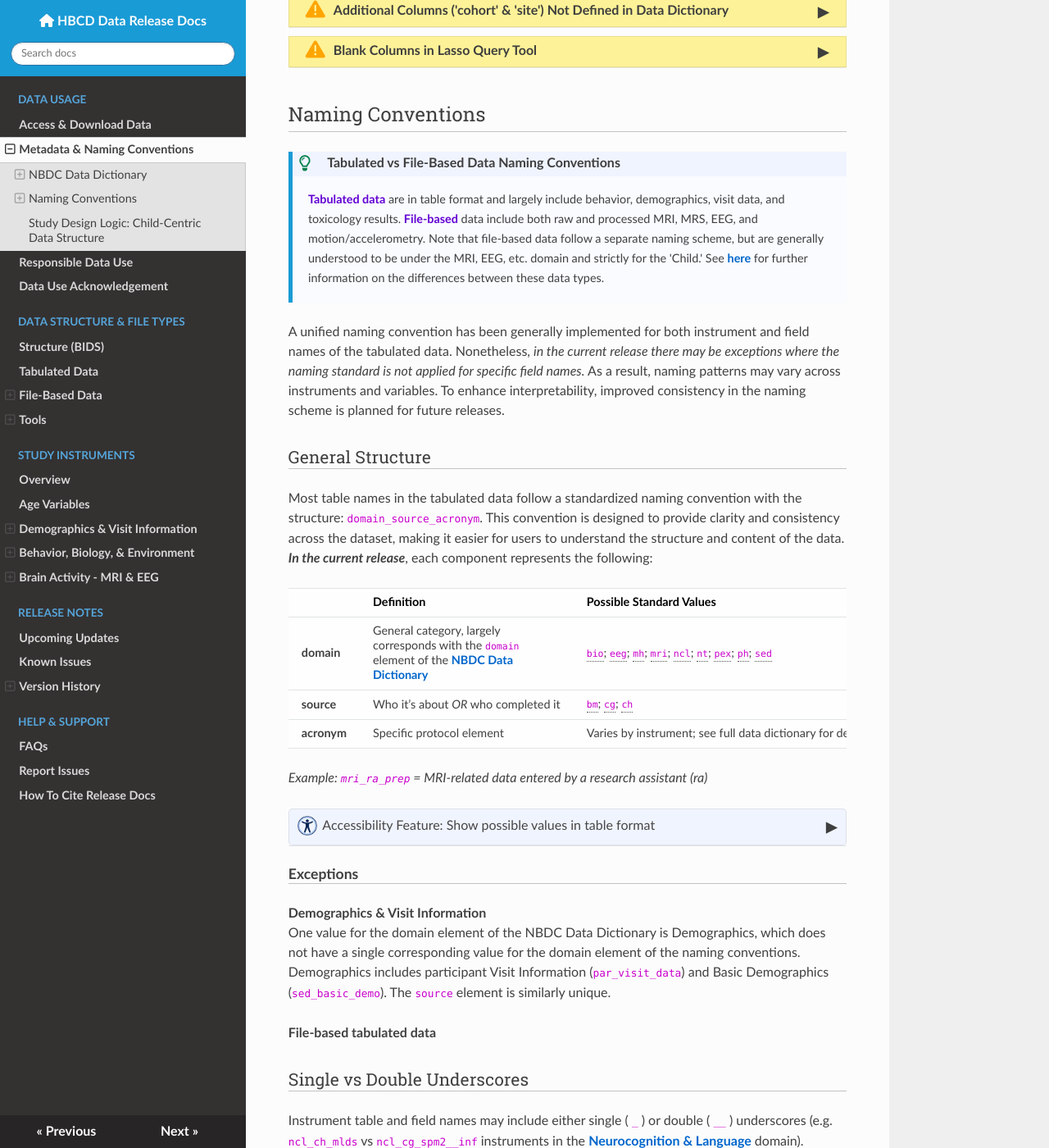
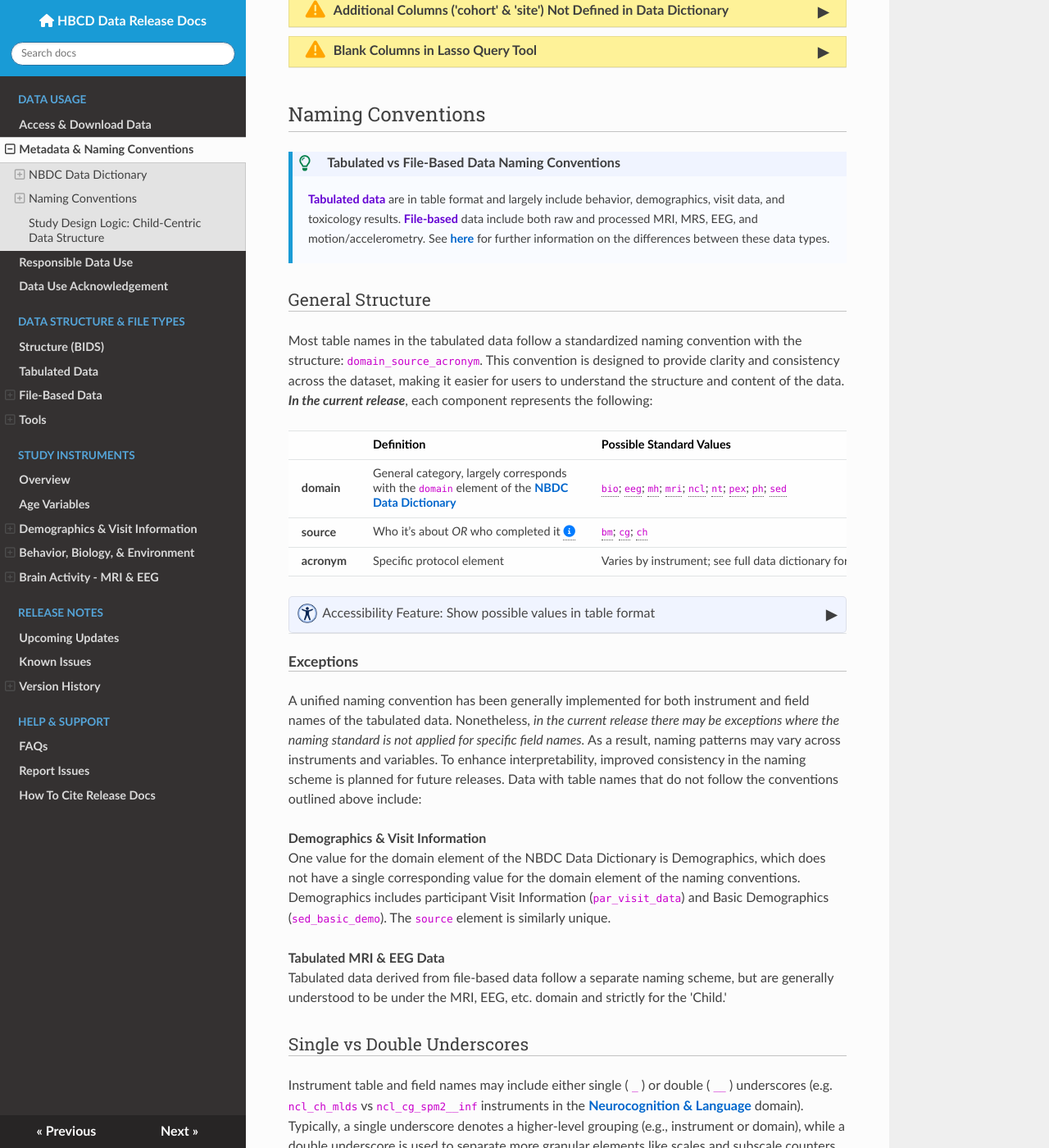
Before and after one commit to nbdc-datahub/hbcd-docs, an MkDocs documentation site: the page built from docs/access/metadata.md, in a window 1280 px wide and 1400 px high, scrolled down 2805 px. Shown: the whole window at 82% size. Built offline with MkDocs 1.6.1, drawn with Linux system fonts in a browser that asks for light colours; nearby versions of some CDN libraries; some of the changed lines change nothing that is shown.

Commit message:
add exceptions info to naming conventions

```diff
--- a/docs/access/metadata.md
+++ b/docs/access/metadata.md
@@ -369,11 +369,9 @@ Below are the definitions for the columns in the data dictionary and levels tabl
   </span>
 </div>
 <div class="notification-static-content">
-<p><b>Tabulated data</b> are in table format and largely include behavior, demographics, visit data, and toxicology results. <b>File-based</b> data include both raw and processed MRI, MRS, EEG, and motion/accelerometry. Note that file-based data follow a separate naming scheme, but are generally understood to be under the MRI, EEG, etc. domain and strictly for the 'Child.' See <a href="../../datacuration/overview">here</a> for further information on the differences between these data types.</p>
+<p><b>Tabulated data</b> are in table format and largely include behavior, demographics, visit data, and toxicology results. <b>File-based</b> data include both raw and processed MRI, MRS, EEG, and motion/accelerometry. See <a href="../../datacuration/overview">here</a> for further information on the differences between these data types.</p>
 </div>
 </p>
-
-A unified naming convention has been generally implemented for both instrument and field names of the tabulated data. Nonetheless, *in the current release there may be exceptions where the naming standard is not applied for specific field names.* As a result, naming patterns may vary across instruments and variables. To enhance interpretability, improved consistency in the naming scheme is planned for future releases.
 
 ### General Structure
 
@@ -403,7 +401,7 @@ Most table names in the tabulated data follow a standardized naming convention w
 </tr>
 <tr>
   <td><b>source</b></td>
-  <td>Who it’s about <i>OR</i> who completed it</td>
+  <td>Who it’s about <i>OR</i> who completed it <span class="tooltip"><span class="emoji"><i class="fa-solid fa-circle-info"></i></span><span class="tooltiptext" style="font-size: 0.9em;">See <a href="../../../help/faq/#faq-subids">this FAQ</a> for help determining whether data is associated with the birth parent or child</span></span></td>
   <td>
     <span class="tooltip"><code>bm</code><span class="tooltiptext">Biological Mother</span></span>;
     <span class="tooltip"><code>cg</code><span class="tooltiptext">Caregiver (Responsible Adult)</span></span>;
@@ -416,8 +414,6 @@ Most table names in the tabulated data follow a standardized naming convention w
 <td>Varies by instrument; see full data dictionary for details.</td></tr>
 </tbody>
 </table>
-
-<p style="font-style: italic;">Example: <code>mri_ra_prep</code> = MRI-related data entered by a research assistant (ra)</p>
 
 <p>
 <div id="domain-source" class="table-banner" onclick="toggleCollapse(this)">
@@ -472,10 +468,13 @@ Most table names in the tabulated data follow a standardized naming convention w
 
 #### Exceptions
 
+A unified naming convention has been generally implemented for both instrument and field names of the tabulated data. Nonetheless, *in the current release there may be exceptions where the naming standard is not applied for specific field names.* As a result, naming patterns may vary across instruments and variables. To enhance interpretability, improved consistency in the naming scheme is planned for future releases. Data with table names that do not follow the conventions outlined above include:
+
 **Demographics & Visit Information**
 One value for the domain element of the NBDC Data Dictionary is Demographics, which does not have a single corresponding value for the domain element of the naming conventions. Demographics includes participant Visit Information (`par_visit_data`) and Basic Demographics (`sed_basic_demo`). The `source` element is similarly unique.
 
-**File-based tabulated data**
+**Tabulated MRI & EEG Data**
+Tabulated data derived from file-based data follow a separate naming scheme, but are generally understood to be under the MRI, EEG, etc. domain and strictly for the 'Child.'
 
 ### Single vs Double Underscores
 
```
